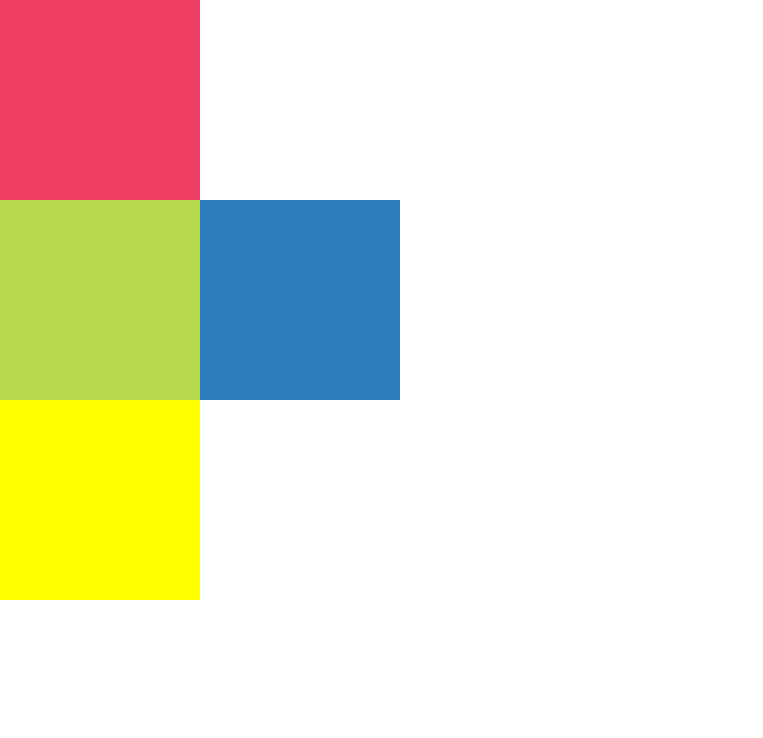
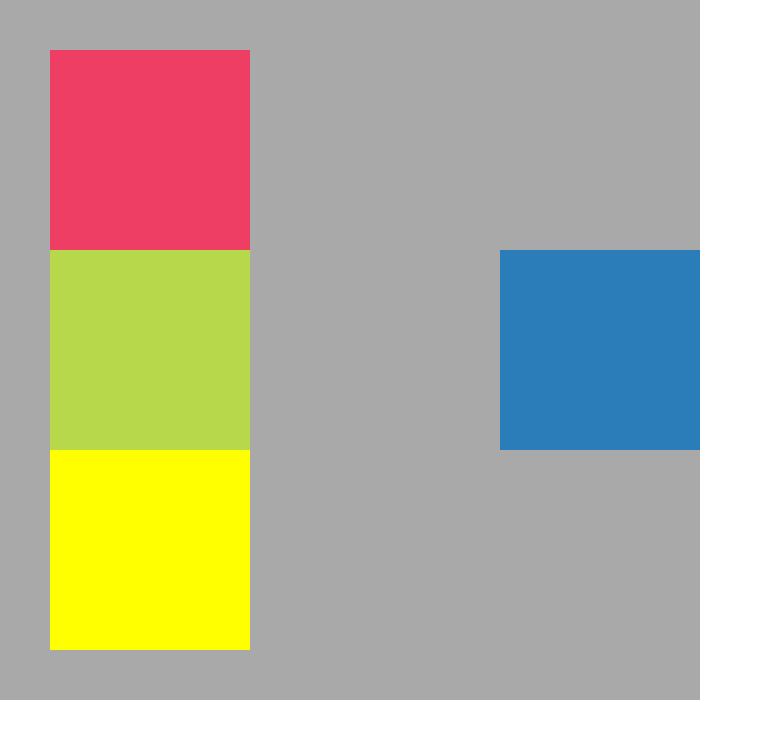
Before and after one commit to dianaVidalC/leccion23-ejercicioGuiado, a plain HTML site: page index.html in a window 1280 px wide. Shown: the whole page, without its empty margins (0-763 px from the left). Drawn offline with Linux system fonts and the light colour scheme.

Commit message:
desafío-V

```diff
--- a/assets/css/main.css
+++ b/assets/css/main.css
@@ -20,9 +20,7 @@ body{
 }
 
 #azul{
-  position: absolute;
-  left: 200px;
-  top: 200px;
+
   background-color:#2b7db9;
 }
 
--- a/assets/js/main.js
+++ b/assets/js/main.js
@@ -0,0 +1,14 @@
+var contenedor=document.getElementsByClassName("contenedor")[0];
+var rosa=document.getElementById("rosa");
+var azul=document.getElementById("azul");
+var verde=document.getElementById("verde");
+var amarillo=document.getElementById("amarillo");
+
+contenedor.style.background="Darkgray";
+contenedor.style.position="relative";
+contenedor.style.width="600px";
+contenedor.style.padding="50px";
+
+azul.style.position="absolute";
+azul.style.right="0";
+azul.style.top="250px";
```
